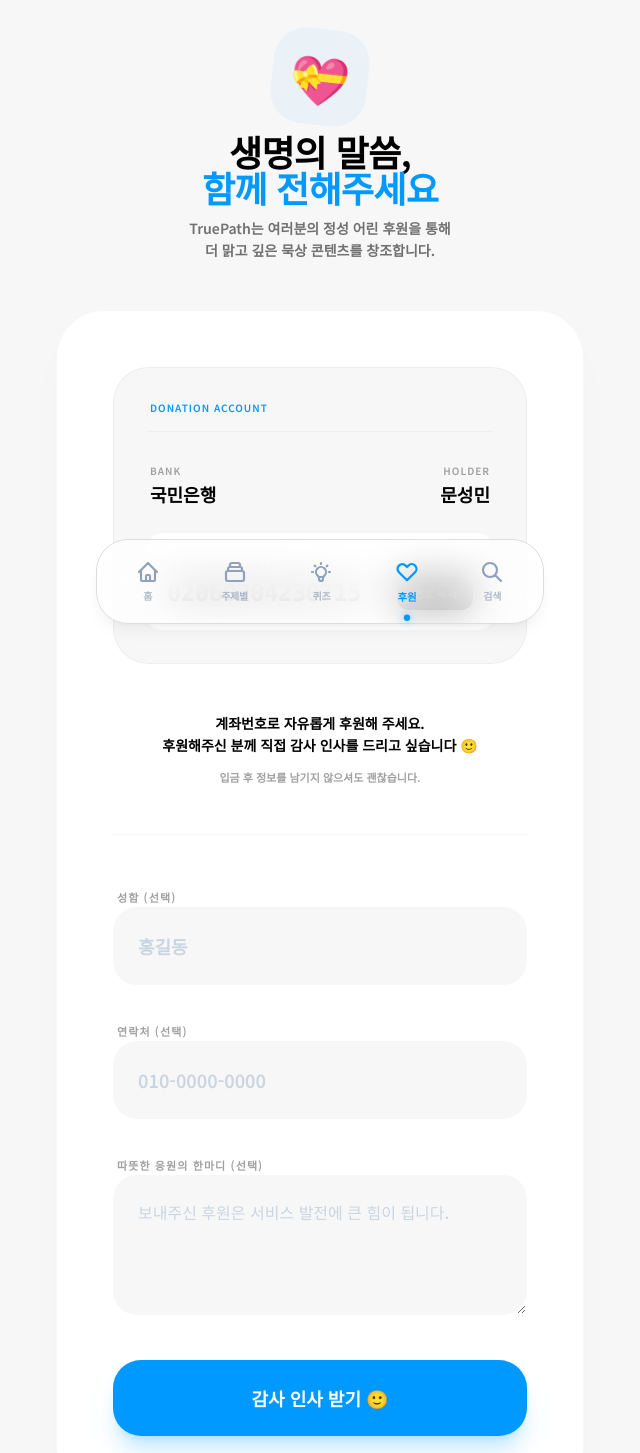
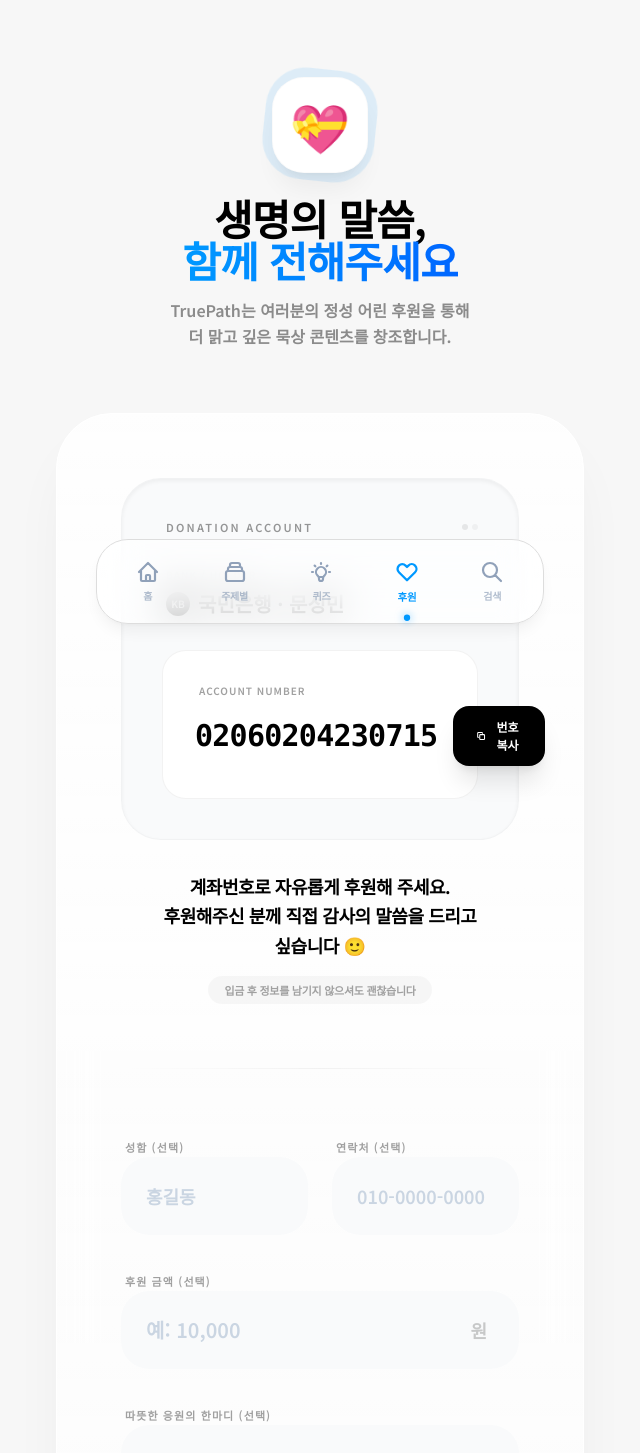
Before and after one commit to PARSA1021/word-meditation-app, a Next.js app: page /donate in a window 1280 px wide. Shown: the part 160-1613 px from the top of the page, without its empty margins (320-960 px from the left). Built offline with nearby package versions, Linux system fonts and the light colour scheme; a web font is replaced by a local one.

Commit message:
20260326_donation_update_5

```diff
--- a/components/donation/DonationSection.tsx
+++ b/components/donation/DonationSection.tsx
@@ -10,6 +10,7 @@
   const [formData, setFormData] = useState({
     name: '',
     phone: '',
+    amount: '',
     message: ''
   });
 
@@ -43,7 +44,7 @@
         setIsSubmitted(true);
       } else {
         const data = await res.json();
-        alert(data.error || data.details || '전송 중 오류가 발생했습니다. 잠시 후 다시 시도해 주세요.');
+        alert(data.error || '전송 중 오류가 발생했습니다.');
       }
     } catch (err) {
       console.error(err);
@@ -54,51 +55,61 @@
   };
 
   return (
-    <div className="max-w-xl mx-auto px-6 py-10 space-y-12 animate-in fade-in duration-1000">
+    <div className="max-w-xl mx-auto px-6 py-12 sm:py-20 space-y-16 animate-in fade-in duration-1000">
 
-      {/* 1. Header Area */}
-      <div className="space-y-6 text-center animate-in fade-in slide-in-from-bottom-4 duration-500">
-        <div className="inline-flex items-center justify-center w-24 h-24 bg-[#0099FF]/5 rounded-[32px] mb-2 rotate-6">
-          <span className="text-5xl">💝</span>
+      {/* 1. Header Area with Premium Gradient */}
+      <div className="space-y-6 text-center animate-in fade-in slide-in-from-top-6 duration-700">
+        <div className="relative inline-flex items-center justify-center w-28 h-28 mb-4">
+          <div className="absolute inset-0 bg-[#0099FF]/10 rounded-[40px] rotate-6 animate-pulse"></div>
+          <div className="relative w-24 h-24 bg-white rounded-[32px] shadow-xl shadow-black/[0.05] border border-black/[0.02] flex items-center justify-center text-5xl">
+            💝
           </div>
-        <div className="space-y-3">
-          <h2 className="text-[32px] sm:text-[36px] font-black text-black tracking-tighter leading-none">
+        </div>
+        <div className="space-y-4">
+          <h2 className="text-[36px] sm:text-[42px] font-black text-black tracking-tighter leading-tight sm:leading-none">
             생명의 말씀, <br />
-            <span className="text-[#0099FF]">함께 전해주세요</span>
+            <span className="text-[#0099FF] bg-clip-text text-transparent bg-gradient-to-r from-[#0099FF] to-[#0066FF]">함께 전해주세요</span>
           </h2>
-          <p className="text-[#717171] max-w-sm mx-auto font-bold text-sm leading-relaxed break-keep">
-            TruePath는 여러분의 정성 어린 후원을 통해 <br />
+          <p className="text-[#717171] max-w-sm mx-auto font-bold text-sm sm:text-base leading-relaxed break-keep opacity-80">
+            TruePath는 여러분의 정성 어린 후원을 통해 <br className="hidden sm:block" />
             더 맑고 깊은 묵상 콘텐츠를 창조합니다.
           </p>
         </div>
       </div>
 
-      <section className="bg-white rounded-[48px] shadow-2xl shadow-black/[0.03] border border-black/[0.03] overflow-hidden transition-all duration-500">
-        <div className="p-10 sm:p-14 space-y-12">
+      {/* Main Content Area with Glassmorphism feel */}
+      <section className="relative bg-white/70 backdrop-blur-xl rounded-[56px] shadow-[0_32px_64px_-16px_rgba(0,0,0,0.06)] border border-white overflow-hidden transition-all duration-700">
+        <div className="absolute inset-0 bg-gradient-to-b from-white/50 to-transparent pointer-events-none"></div>
 
-          {/* 2. Account Information (Most Important Card) */}
-          <div className="bg-[#F7F7F7] p-8 rounded-[36px] border border-black/[0.04] space-y-6">
-            <div className="flex justify-between items-center border-b border-black/[0.03] pb-4">
-              <span className="text-[10px] font-black text-[#0099FF] uppercase tracking-widest px-1">Donation Account</span>
+        <div className="relative p-8 sm:p-16 space-y-16">
+
+          {/* 2. Account Information (High-End Card Design) */}
+          <div className="space-y-8">
+            <div className="bg-[#F9FAFB] p-8 sm:p-10 rounded-[40px] border border-black/[0.03] space-y-8 shadow-inner">
+              <div className="flex justify-between items-center opacity-40">
+                <span className="text-[11px] font-black text-black uppercase tracking-[0.2em] px-1">Donation Account</span>
+                <div className="flex gap-1">
+                  <div className="w-1.5 h-1.5 rounded-full bg-black/20"></div>
+                  <div className="w-1.5 h-1.5 rounded-full bg-black/10"></div>
+                </div>
               </div>
 
-            <div className="grid grid-cols-1 gap-6">
+              <div className="grid grid-cols-1 gap-8">
                 <div className="flex items-end justify-between px-1">
-                <div className="space-y-1">
-                  <label className="text-[10px] font-black text-[#A0A0A0] uppercase tracking-widest">Bank</label>
-                  <p className="text-lg font-black text-black">국민은행</p>
-                </div>
-                <div className="space-y-1 text-right">
-                  <label className="text-[10px] font-black text-[#A0A0A0] uppercase tracking-widest">Holder</label>
-                  <p className="text-lg font-black text-black">문성민</p>
+                  <div className="space-y-2">
+                    <label className="text-[10px] font-black text-[#A0A0A0] uppercase tracking-widest block">Bank / Holder</label>
+                    <p className="text-xl font-black text-black flex items-center gap-2">
+                       <span className="w-6 h-6 bg-black rounded-lg flex items-center justify-center text-[10px] text-white">KB</span>
+                       국민은행 · 문성민
+                    </p>
                   </div>
                 </div>
 
                 <div className="relative group">
-                <div className="space-y-1 bg-white p-5 rounded-2xl border border-black/[0.03] transition-all group-hover:border-[#0099FF]/20 group-hover:shadow-sm">
-                  <label className="text-[10px] font-black text-[#A0A0A0] uppercase tracking-widest ml-1">Account Number</label>
-                  <div className="flex justify-between items-center">
-                    <p className="text-[22px] sm:text-[24px] font-black text-black tracking-tight leading-none font-mono">
+                  <div className="space-y-2 bg-white p-6 sm:p-8 rounded-3xl border border-black/[0.05] transition-all group-hover:border-[#0099FF]/30 group-hover:shadow-xl group-hover:shadow-[#0099FF]/5 group-hover:-translate-y-1 duration-500">
+                    <label className="text-[10px] font-black text-[#A0A0A0] uppercase tracking-widest ml-1 block">Account Number</label>
+                    <div className="flex flex-col sm:flex-row justify-between items-start sm:items-center gap-4">
+                      <p className="text-[26px] sm:text-[30px] font-black text-black tracking-tight leading-none font-mono">
                         02060204230715
                       </p>
                       <button
@@ -106,8 +117,9 @@
                           navigator.clipboard.writeText('02060204230715');
                           alert('계좌번호가 복사되었습니다!');
                         }}
-                      className="bg-black text-white px-4 py-2 rounded-xl text-[11px] font-black hover:bg-[#0099FF] transition-all transform active:scale-95 shadow-lg shadow-black/10"
+                        className="w-full sm:w-auto bg-black text-white px-6 py-3 rounded-2xl text-[12px] font-black hover:bg-[#0099FF] transition-all transform active:scale-95 shadow-xl shadow-black/10 flex items-center justify-center gap-2"
                       >
+                        <svg width="14" height="14" viewBox="0 0 24 24" fill="none" stroke="currentColor" strokeWidth="3" strokeLinecap="round" strokeLinejoin="round"><rect width="14" height="14" x="8" y="8" rx="2" ry="2"/><path d="M4 16c-1.1 0-2-.9-2-2V4c0-1.1.9-2 2-2h10c1.1 0 2 .9 2 2"/></svg>
                         번호 복사
                       </button>
                     </div>
@@ -116,23 +128,27 @@
               </div>
             </div>
 
-          {/* 3. Guidance Text */}
-          <div className="text-center space-y-3 px-2">
-            <p className="text-sm font-bold text-black leading-relaxed break-keep">
+            {/* 3. Guidance Text with enhanced typography */}
+            <div className="text-center space-y-4 px-4">
+              <p className="text-[15px] sm:text-lg font-bold text-black leading-relaxed break-keep tracking-tight">
                 계좌번호로 자유롭게 후원해 주세요.<br />
-              후원해주신 분께 직접 감사 인사를 드리고 싶습니다 🙂
+                후원해주신 분께 직접 감사의 말씀을 드리고 싶습니다 🙂
               </p>
-            <p className="text-[11px] text-[#A0A0A0] font-bold">
-              입금 후 정보를 남기지 않으셔도 괜찮습니다.
-            </p>
+              <div className="inline-flex items-center gap-2 px-4 py-1.5 bg-black/[0.03] rounded-full">
+                <span className="text-[10px] sm:text-[11px] text-[#A0A0A0] font-black tracking-tight">
+                  입금 후 정보를 남기지 않으셔도 괜찮습니다
+                </span>
+              </div>
+            </div>
           </div>
 
-          <div className="h-px bg-black/[0.03] w-full"></div>
+          <div className="h-px bg-gradient-to-r from-transparent via-black/[0.05] to-transparent w-full"></div>
 
-          {/* 4. Form or Blessing (The Reward) */}
+          {/* 4. Form or Blessing (Polished Interactions) */}
           {!isSubmitted ? (
-            <form onSubmit={handleManualSubmit} className="space-y-10 animate-in fade-in slide-in-from-bottom-4 duration-700">
+            <form onSubmit={handleManualSubmit} className="space-y-12 animate-in fade-in slide-in-from-bottom-8 duration-1000">
               <div className="space-y-8">
+                <div className="grid grid-cols-1 sm:grid-cols-2 gap-6">
                   <div className="space-y-3">
                     <label className="text-[11px] font-black text-[#A0A0A0] uppercase tracking-widest ml-1">성함 (선택)</label>
                     <input
@@ -140,7 +156,7 @@
                       placeholder="홍길동"
                       value={formData.name}
                       onChange={(e) => setFormData({ ...formData, name: e.target.value })}
-                    className="w-full p-6 bg-[#F7F7F7] border border-transparent rounded-[24px] focus:outline-none focus:border-[#0099FF]/20 focus:bg-white transition-all text-lg font-bold placeholder:text-slate-300"
+                      className="w-full p-6 bg-[#F9FAFB] border border-transparent rounded-[28px] focus:outline-none focus:border-[#0099FF]/30 focus:bg-white focus:shadow-2xl focus:shadow-black/[0.02] transition-all text-lg font-bold placeholder:text-slate-300"
                     />
                   </div>
                   <div className="space-y-3">
@@ -150,8 +166,25 @@
                       placeholder="010-0000-0000"
                       value={formData.phone}
                       onChange={(e) => setFormData({ ...formData, phone: e.target.value })}
-                    className="w-full p-6 bg-[#F7F7F7] border border-transparent rounded-[24px] focus:outline-none focus:border-[#0099FF]/20 focus:bg-white transition-all text-lg font-bold placeholder:text-slate-300"
+                      className="w-full p-6 bg-[#F9FAFB] border border-transparent rounded-[28px] focus:outline-none focus:border-[#0099FF]/30 focus:bg-white focus:shadow-2xl focus:shadow-black/[0.02] transition-all text-lg font-bold placeholder:text-slate-300"
                     />
+                  </div>
+                </div>
+                <div className="space-y-3">
+                  <label className="text-[11px] font-black text-[#A0A0A0] uppercase tracking-widest ml-1">후원 금액 (선택)</label>
+                  <div className="relative">
+                    <input
+                      type="text"
+                      placeholder="예: 10,000"
+                      value={formData.amount}
+                      onChange={(e) => {
+                        const val = e.target.value.replace(/[^0-9]/g, '');
+                        setFormData({ ...formData, amount: val ? Number(val).toLocaleString() : '' });
+                      }}
+                      className="w-full p-6 bg-[#F9FAFB] border border-transparent rounded-[28px] focus:outline-none focus:border-[#0099FF]/30 focus:bg-white focus:shadow-2xl focus:shadow-black/[0.02] transition-all text-xl font-black placeholder:text-slate-300"
+                    />
+                    <span className="absolute right-8 top-1/2 -translate-y-1/2 text-lg font-black text-black/20">원</span>
+                  </div>
                 </div>
                 <div className="space-y-3">
                   <label className="text-[11px] font-black text-[#A0A0A0] uppercase tracking-widest ml-1">따뜻한 응원의 한마디 (선택)</label>
@@ -159,49 +192,60 @@
                     placeholder="보내주신 후원은 서비스 발전에 큰 힘이 됩니다."
                     value={formData.message}
                     onChange={(e) => setFormData({ ...formData, message: e.target.value })}
-                    className="w-full p-6 bg-[#F7F7F7] border border-transparent rounded-[24px] focus:outline-none focus:border-[#0099FF]/20 focus:bg-white transition-all min-h-[140px] font-medium placeholder:text-slate-300"
+                    className="w-full p-6 bg-[#F9FAFB] border border-transparent rounded-[28px] focus:outline-none focus:border-[#0099FF]/30 focus:bg-white focus:shadow-2xl focus:shadow-black/[0.02] transition-all min-h-[160px] font-medium placeholder:text-slate-300 resize-none"
                   />
                 </div>
               </div>
 
-              <div className="space-y-3">
+              <div className="pt-4">
                 <button
                   type="submit"
                   disabled={loading}
-                  className="w-full bg-[#0099FF] text-white py-6 rounded-[28px] font-black text-lg shadow-xl shadow-[#0099FF]/20 hover:bg-black transition-all duration-500 disabled:opacity-50 active:scale-[0.98]"
+                  className="w-full h-20 bg-gradient-to-r from-[#0099FF] to-[#0066FF] text-white rounded-[32px] font-black text-xl shadow-2xl shadow-[#0099FF]/20 hover:shadow-[#0099FF]/40 hover:-translate-y-1 transition-all duration-500 disabled:opacity-50 active:scale-[0.98] group flex items-center justify-center gap-3 overflow-hidden"
                 >
-                  {loading ? '정보 전송 중...' : '감사 인사 받기 🙂'}
+                  <span className="relative z-10">{loading ? '마음을 전달하는 중...' : '감사 인사 받기 🙂'}</span>
+                  {!loading && <span className="text-2xl group-hover:rotate-12 transition-transform">✨</span>}
                 </button>
               </div>
             </form>
           ) : (
-            <div className="text-center space-y-12 py-6 animate-in zoom-in duration-700">
-              <div className="relative inline-block">
-                <div className="absolute inset-0 bg-[#0099FF]/10 rounded-full blur-3xl opacity-50 animate-pulse"></div>
-                <div className="relative text-[100px] leading-none">🎁</div>
+            <div className="text-center space-y-16 py-10 animate-in zoom-in duration-1000">
+              <div className="relative inline-block scale-110 sm:scale-125">
+                <div className="absolute inset-0 bg-[#0099FF]/20 rounded-full blur-[64px] opacity-60 animate-pulse"></div>
+                <div className="relative text-[120px] leading-none animate-bounce duration-[2000ms]">🎁</div>
               </div>
-              <div className="space-y-4 px-4">
-                <h3 className="text-[32px] font-black text-black tracking-tighter leading-none">소중한 후원 감사합니다</h3>
-                <p className="text-[#717171] font-bold text-sm leading-relaxed break-keep">
-                  보내주신 정성은 생명의 말씀을 세상에 <br />
+              <div className="space-y-5 px-6">
+                <h3 className="text-[34px] sm:text-[40px] font-black text-black tracking-tighter leading-tight">소중한 후원 감사합니다</h3>
+                <p className="text-[#717171] font-bold text-sm sm:text-base leading-relaxed break-keep opacity-80">
+                  보내주신 정성은 생명의 말씀을 세상에 <br className="hidden sm:block" />
                   전하는 귀한 연료가 됩니다. 축복을 담아 드립니다.
                 </p>
               </div>
-              <div className="relative p-12 bg-[#F7F7F7] rounded-[48px] border border-black/[0.04] text-center group transition-all duration-700 hover:bg-white hover:shadow-2xl hover:shadow-black/[0.05] overflow-hidden">
-                <div className="absolute top-0 left-1/2 -translate-x-1/2 -translate-y-1/2 bg-white px-5 py-2 rounded-full border border-black/[0.05] text-[10px] font-black text-[#0099FF] uppercase tracking-[0.25em] shadow-sm">Your Blessing</div>
-                <p className="text-[20px] sm:text-[22px] leading-relaxed text-black font-serif italic mb-6">
+
+              <div className="relative px-8 pt-16 pb-12 sm:px-12 sm:pt-20 sm:pb-16 bg-[#F9FAFB] rounded-[48px] border border-black/[0.03] text-center group transition-all duration-1000 hover:bg-white hover:shadow-2xl hover:shadow-black/[0.04]">
+                <div className="absolute top-0 left-1/2 -translate-x-1/2 -translate-y-1/2 bg-[#0099FF] px-6 py-2.5 rounded-full border border-white/20 text-[11px] font-black text-white uppercase tracking-[0.3em] shadow-xl shadow-[#0099FF]/20">Today's Blessing</div>
+
+                <div className="space-y-8">
+                  <p className="text-[22px] sm:text-[26px] leading-relaxed text-black font-serif italic font-medium">
                     "{verse}"
                   </p>
                   {verseSource && (
-                  <p className="text-[11px] text-[#A0A0A0] font-black tracking-widest uppercase">
-                    — {verseSource}
+                    <div className="flex items-center justify-center gap-3">
+                      <div className="h-px w-6 bg-black/[0.1]"></div>
+                      <p className="text-[12px] text-[#A0A0A0] font-black tracking-[0.2em] uppercase">
+                        {verseSource}
                       </p>
+                      <div className="h-px w-6 bg-black/[0.1]"></div>
+                    </div>
                   )}
                 </div>
+              </div>
+
               <button
                 onClick={() => setIsSubmitted(false)}
-                className="inline-flex items-center gap-2 text-[#CCC] font-black text-[11px] uppercase tracking-widest hover:text-[#0099FF] transition-colors"
+                className="inline-flex items-center gap-3 text-[#BBB] font-black text-[12px] uppercase tracking-[0.25em] hover:text-[#0099FF] transition-all hover:gap-4 group"
               >
+                <svg className="group-hover:-translate-x-1 transition-transform" width="18" height="18" viewBox="0 0 24 24" fill="none" stroke="currentColor" strokeWidth="3" strokeLinecap="round" strokeLinejoin="round"><path d="m15 18-6-6 6-6"/></svg>
                 처음으로 돌아가기
               </button>
             </div>
@@ -209,12 +253,13 @@
         </div>
       </section>
 
-      <div className="px-8 flex items-start gap-5 opacity-60 transition-opacity hover:opacity-100 duration-500 pb-10">
-        <div className="w-10 h-10 bg-white rounded-2xl flex items-center justify-center text-xl shadow-sm border border-black/[0.03]">⚔️</div>
-        <div className="space-y-1 pt-1">
-          <h4 className="text-[12px] font-black text-black uppercase tracking-widest">Safe & Private</h4>
+      {/* 5. Footer Trust Badge */}
+      <div className="px-8 flex flex-col sm:flex-row items-center sm:items-start gap-6 opacity-40 transition-opacity hover:opacity-80 duration-700 pb-16 justify-center">
+        <div className="w-12 h-12 bg-white rounded-2xl flex items-center justify-center text-2xl shadow-xl border border-black/[0.01]">🛡️</div>
+        <div className="space-y-1.5 text-center sm:text-left">
+          <h4 className="text-[12px] font-black text-black uppercase tracking-[0.2em]">Safe & Private Donation</h4>
           <p className="text-[11px] text-[#717171] font-bold leading-relaxed break-keep">
-            귀하의 모든 개인정보와 후원 내역은 관리자 이외에는 <br />
+            귀하의 모든 개인정보와 후원 내역은 관리자 이외에는 <br className="hidden sm:block" />
             절대로 공개되지 않으며, 오직 서비스 안정에만 사용됩니다.
           </p>
         </div>
--- a/lib/notifications.ts
+++ b/lib/notifications.ts
@@ -1,9 +1,19 @@
 export async function sendSlackNotification(payload: any) {
-  const webhookUrl = process.env.SLACK_WEBHOOK_URL;
+  // 여러 가능성이 있는 환경 변수 이름을 모두 확인합니다.
+  const webhookUrl = (
+    process.env.SLACK_WEBHOOK_URL ||
+    process.env.NEXT_PUBLIC_SLACK_WEBHOOK_URL ||
+    process.env.WebhookURL
+  )?.trim();
 
   if (!webhookUrl) {
     console.error('CRITICAL: SLACK_WEBHOOK_URL is not defined in environment variables.');
-    throw new Error('Notification system is not configured (Missing Webhook URL)');
+    throw new Error('슬랙 웹훅 URL을 찾을 수 없습니다. (환경변수 설정 확인 필요)');
+  }
+
+  if (!webhookUrl.startsWith('https://hooks.slack.com/')) {
+    console.error('CRITICAL: SLACK_WEBHOOK_URL is invalid format.');
+    throw new Error('슬랙 웹훅 URL 형식이 올바르지 않습니다.');
   }
 
   try {
@@ -16,7 +26,7 @@
     if (!response.ok) {
       const errorText = await response.text();
       console.error(`Slack API Error (${response.status}):`, errorText);
-      throw new Error(`Slack notification failed: ${response.statusText}`);
+      throw new Error(`슬랙 API 에러: ${response.statusText}`);
     }
 
     return true;
```
Also changed, not shown: app/api/donate/manual/route.ts (+24 -20 lines). Lines whose indentation alone changed are shown as unchanged.
